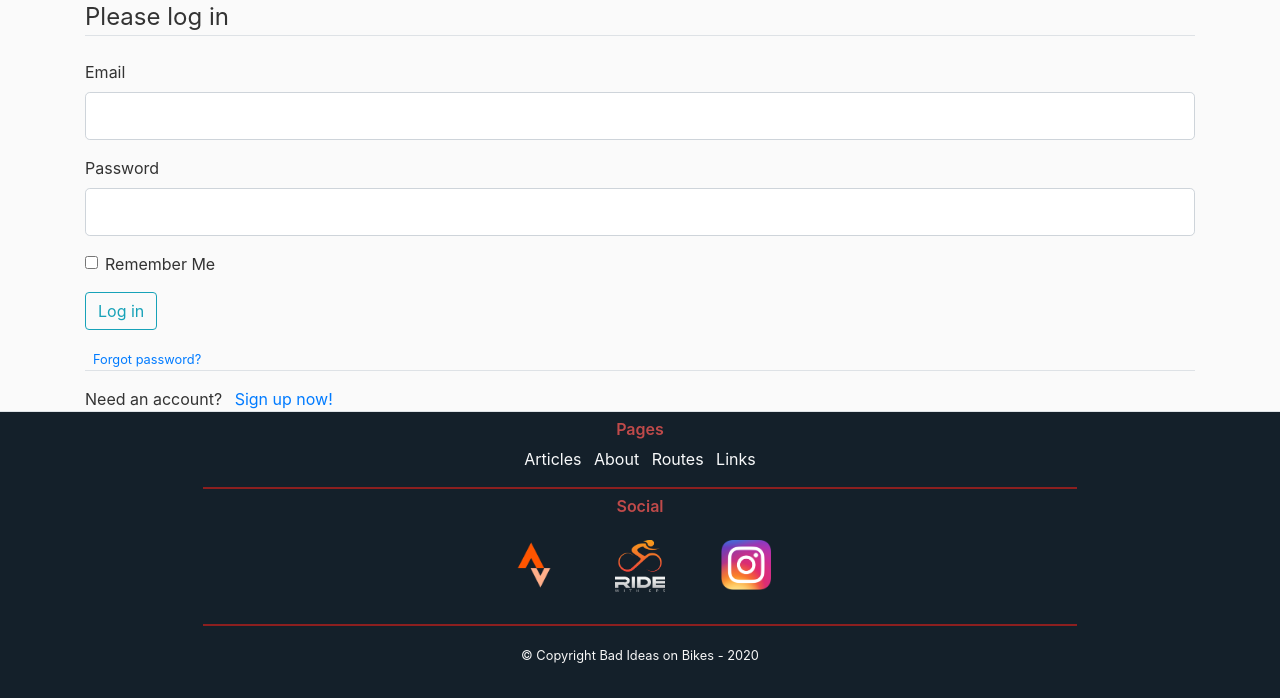
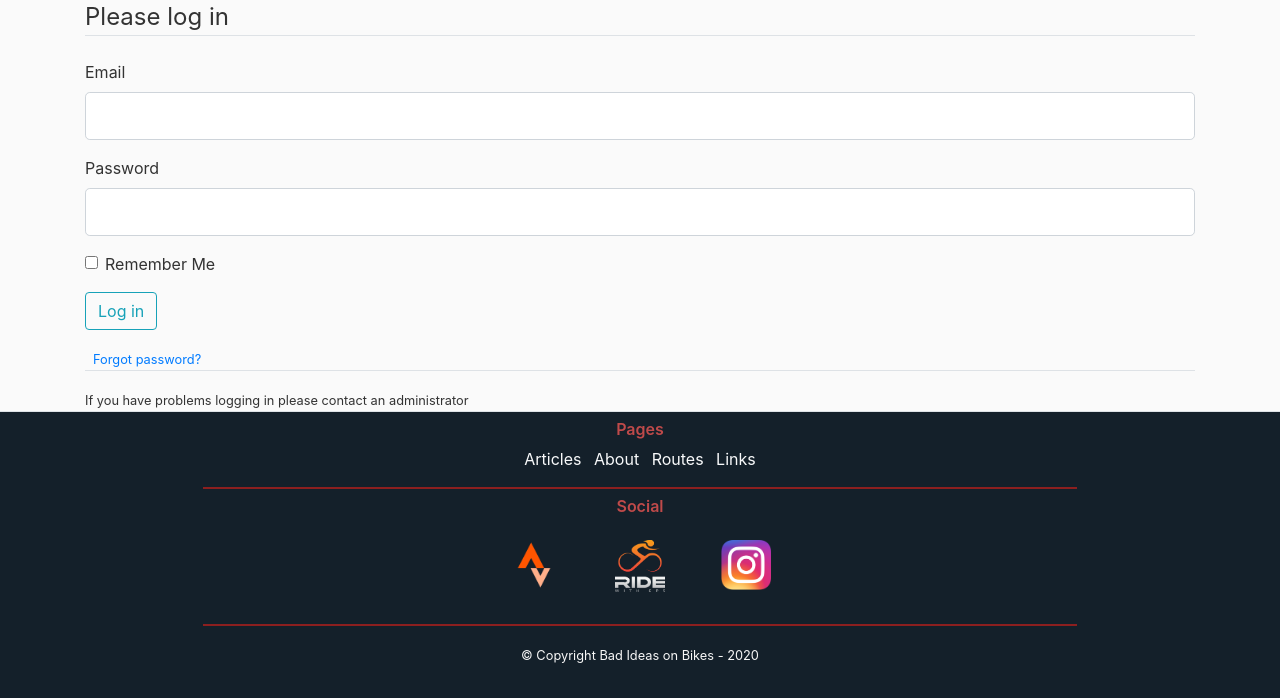
Before and after one commit to matthj1/BadIdeasOnBikesWebsite, a Flask app: page /login in a window 1280 px wide. Shown: the part 291-989 px from the top of the page. Run offline with Flask 2, Linux system fonts and the light colour scheme; some libraries are stand-ins or nearby versions.

Commit message:
Removed registration link from login page

```diff
--- a/flaskbiob/templates/Login.html
+++ b/flaskbiob/templates/Login.html
@@ -52,6 +52,6 @@
         </form>
     </div>
     <div class="border-top pt-3">
-        Need an account? <a class="ml-2" href="{{ url_for('users.registerPage') }}">Sign up now!</a>
+        <small>If you have problems logging in please contact an administrator</small>
     </div>
 {% endblock content %}
```
